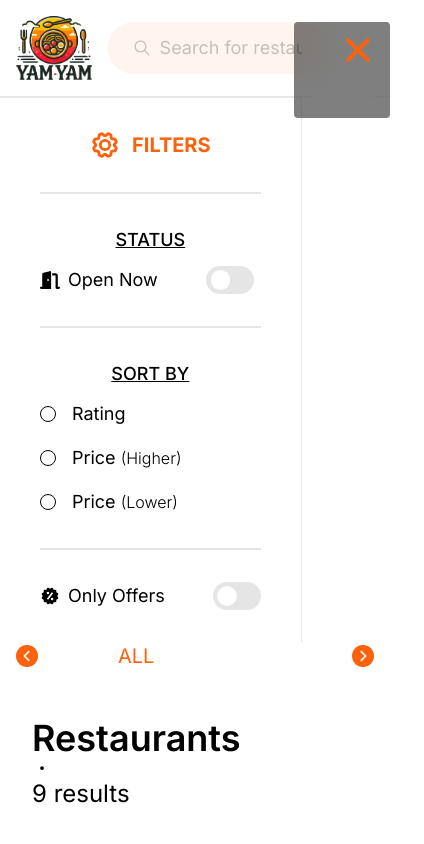
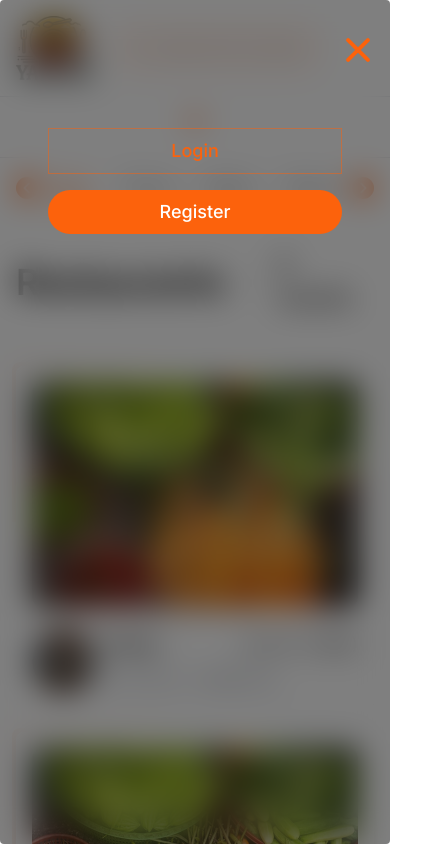
Before and after one commit to elsayedessam003/YumYum, a React (Vite) app in the folder Client/: page /restaurants in a window 390 px wide. Both pictures are taken after a click on the button 358 px from the left and 48 px from the top of the page. Shown: the top 844 px of the page, 424 px wide, since content can reach past the window. Built offline with nearby package versions, Linux system fonts and the light colour scheme.

Commit message:
Fixed the responsive of the restaurants page

```diff
--- /dev/null
+++ b/Client/src/components/Drawer/Drawer.jsx
@@ -0,0 +1,34 @@
+import React, { useState } from "react";
+import PropTypes from "prop-types";
+import Button from "../Button/Button.jsx";
+import { TiArrowSortedDown } from "react-icons/ti";
+
+Drawer.propTypes = {};
+
+function Drawer({ className, children }) {
+  const [isOpened, setIsOpened] = useState(false);
+
+  function handleClick() {
+    setIsOpened((currentState) => !currentState);
+  }
+
+  return (
+    <div
+      className={`${className} w-screen bg-white flex flex-col border-b items-center h-fit z-10 max-h-max transition-all ease-linear pb-2 sticky top-[97px]`}
+    >
+      <div
+        className={`${isOpened ? "h-fit visible" : "h-0 invisible"} transition-all ease-linear overflow-y-hidden`}
+      >
+        {children}
+      </div>
+
+      <Button variant={"text"} onClick={handleClick}>
+        <TiArrowSortedDown
+          className={`text-4xl ${isOpened ? "rotate-180" : ""} transition-all ease-linear`}
+        />
+      </Button>
+    </div>
+  );
+}
+
+export default Drawer;
--- a/Client/src/components/Edge/Edge.jsx
+++ b/Client/src/components/Edge/Edge.jsx
@@ -3,7 +3,7 @@ import { useEffect, useRef, useState } from "react";
 function Edge() {
   const [pos, setPos] = useState({ x: 0, y: 0 });
   const element = useRef(null);
-  const gradientBackground = `radial-gradient(circle at ${pos.x}px ${pos.y}px, rgba(252, 98, 12, 0.5), rgba(255, 255, 255, 0))`;
+  const gradientBackground = `radial-gradient(circle at ${pos.x}px ${pos.y}px, rgba(252, 98, 12, 0.3), rgba(255, 255, 255, 0))`;
 
   useEffect(() => {
     const parent = element.current.parentElement.parentElement;
--- a/Client/src/components/HomeNavbar.jsx
+++ b/Client/src/components/HomeNavbar.jsx
@@ -10,7 +10,7 @@ HomeNavbar.propTypes = {
 
 function HomeNavbar({ setLogin, setSignUp }) {
   return (
-    <div className="h-[7rem] px-[7%] md:px-[5%] md:h-[8rem] w-screen pt-8 flex items-center justify-between relative">
+    <div className="h-[7rem] px-[7%] md:px-[5%] md:h-[8rem] w-screen pt-8 flex items-center justify-between">
       <img src="/public/Logo-White.svg" alt="YamYam logo" className="h-full" />
 
       <div className="hidden lg:flex items-center gap-8">
--- a/Client/src/components/Navbar/Navbar.jsx
+++ b/Client/src/components/Navbar/Navbar.jsx
@@ -7,6 +7,7 @@ import { FaLocationDot } from "react-icons/fa6";
 import Register from "../Register/Register.jsx";
 import CartButton from "../Cart/CartButton.jsx";
 import SideMenu from "../SideMenu/SideMenu.jsx";
+import { IoIosNotifications } from "react-icons/io";
 
 function Navbar() {
   const [cities, setCities] = useState([]);
@@ -32,7 +33,7 @@ function Navbar() {
 
       <div
         className={
-          "flex items-center gap-4 lg:justify-between px-4 lg:px-16 py-4 sticky top-0 bg-white z-10 border-b w-full"
+          "flex items-center gap-4 lg:justify-between px-4 lg:px-16 py-4 sticky top-0 bg-white z-20 border-b w-full"
         }
       >
         <div className={"flex gap-12 items-center shrink-0"}>
@@ -55,7 +56,7 @@ function Navbar() {
 
         <div className={"hidden gap-4 pl-8 xl:flex"}>
           <Button color={"black"} variant={"text"} className={"font-medium"}>
-            not
+            <IoIosNotifications />
           </Button>
 
           <CartButton itemsNumber={99} />
@@ -84,7 +85,30 @@ function Navbar() {
           </Button>
         </div>
 
-        <SideMenu />
+        <SideMenu>
+          <Button
+            color={"primary"}
+            variant={"outline"}
+            className={"font-medium"}
+            onClick={() => {
+              setLogin(true);
+            }}
+          >
+            Login
+          </Button>
+
+          <Button
+            color={"white"}
+            variant={"default"}
+            rounding={"full"}
+            className={"font-medium"}
+            onClick={() => {
+              setSignUp(true);
+            }}
+          >
+            Register
+          </Button>
+        </SideMenu>
       </div>
     </>
   );
--- a/Client/src/components/OrderPrepare.jsx
+++ b/Client/src/components/OrderPrepare.jsx
@@ -30,7 +30,9 @@ function OrderPrepare({ name, content, price, setProduct }) {
   }
 
   function handleNumberOfOrders(value) {
-    setNumberOfOrders((currentValue) => currentValue + value);
+    if (numberOfOrders + value >= 1) {
+      setNumberOfOrders((currentValue) => currentValue + value);
+    }
   }
 
   return (
@@ -83,7 +85,7 @@ function OrderPrepare({ name, content, price, setProduct }) {
 
         <div>
           <div className={"px-10 flex items-center justify-between gap-4"}>
-            <div className={"flex gap-8 items-center"}>
+            <div className={"flex gap-12 items-center"}>
               <Button
                 variant={"outline"}
                 rounding={"circle"}
--- a/Client/src/components/Restaurant Card/RestaurantCard.jsx
+++ b/Client/src/components/Restaurant Card/RestaurantCard.jsx
@@ -53,7 +53,7 @@ function RestaurantCard({
   };
 
   const gradientBackground = inside
-    ? `radial-gradient(circle at ${mousePosition.x}px ${mousePosition.y}px, rgba(252, 98, 12, 0.2), rgba(255, 255, 255, 1))`
+    ? `radial-gradient(circle at ${mousePosition.x}px ${mousePosition.y}px, rgba(252, 98, 12, 0.1), rgba(255, 255, 255, 1))`
     : "white";
 
   return (
--- a/Client/src/components/SideMenu/SideMenu.jsx
+++ b/Client/src/components/SideMenu/SideMenu.jsx
@@ -25,16 +25,16 @@ function SideMenu({ color = "primary", className, children }) {
   }, [isOpened, target]);
 
   return (
-    <div className={`block lg:hidden ${className} relative`}>
+    <div className={`block lg:hidden ${className}`}>
       <SideMenuButton
         isOpened={isOpened}
         setIsOpened={setIsOpened}
         color={getColor(color)}
-        className={"z-10 relative"}
+        className={"z-50 relative"}
         onMouseDown={(e) => e.stopPropagation()}
       />
       <div
-        className={`absolute bg-black flex flex-col gap-4 p-12 rounded top-0 right-0 translate-x-4 -translate-y-4 transition-all ease-linear bg-opacity-50 backdrop-blur-lg ${isOpened ? "" : "invisible opacity-0 h-0"}`}
+        className={`absolute bg-black flex flex-col left-0 top-0 w-full h-screen z-40 gap-4 px-12 pt-32 rounded transition-all ease-linear bg-opacity-50 backdrop-blur-lg ${isOpened ? "left-0" : "invisible w-0 opacity-0"}`}
         ref={target}
       >
         {children}
--- a/Client/src/components/Slider/Slider.jsx
+++ b/Client/src/components/Slider/Slider.jsx
@@ -6,7 +6,7 @@ import Button from "../Button/Button.jsx";
 Slider.propTypes = {
   choice: PropTypes.any.isRequired,
   setChoice: PropTypes.func.isRequired,
-  variant: PropTypes.oneOf(["default, text"]),
+  variant: PropTypes.oneOf(["default", "text"]),
   className: PropTypes.string,
   children: PropTypes.node,
 };
@@ -41,7 +41,7 @@ function Slider({
     >
       <Button
         rounding={"circle"}
-        size={"small"}
+        size={`${variant === "default" ? "medium" : "small"}`}
         onClick={() => {
           handleClick(-1);
         }}
@@ -52,7 +52,7 @@ function Slider({
       </Button>
 
       <div
-        className={`flex justify-start items-center ${variant === "default" ? "gap-12" : "gap-8"} select-none w-full overflow-hidden lg:px-4`}
+        className={`flex justify-start items-center ${variant === "default" ? "gap-16" : "gap-8"} select-none w-full overflow-hidden lg:px-4`}
       >
         {React.Children.map(children, (child) => {
           return React.cloneElement(child, { variant, choice, setChoice });
@@ -61,7 +61,7 @@ function Slider({
 
       <Button
         rounding={"circle"}
-        size={"small"}
+        size={`${variant === "default" ? "medium" : "small"}`}
         onClick={() => {
           handleClick(1);
         }}
--- a/Client/src/components/Slider/SliderItem.jsx
+++ b/Client/src/components/Slider/SliderItem.jsx
@@ -42,7 +42,7 @@ function SliderItem({ label, icon, value, variant, choice, setChoice }) {
       ) : null}
 
       <p
-        className={`text-xl ${value === choice ? ` ${variant === "text" ? "underline underline-offset-4" : ""} text-project-orange` : `${variant === "text" ? "text-black/60" : "text-white"}`}`}
+        className={`text-xl ${value === choice ? ` ${variant === "text" ? "underline underline-offset-4" : ""} text-project-orange font-medium` : `${variant === "text" ? "text-black/60" : "text-white"}`}`}
       >
         {label}
       </p>
--- a/Client/src/pages/restaurants/Restaurants.jsx
+++ b/Client/src/pages/restaurants/Restaurants.jsx
@@ -6,6 +6,7 @@ import { useEffect, useState } from "react";
 import Slider from "../../components/Slider/Slider.jsx";
 import axios from "axios";
 import Edge from "../../components/Edge/Edge.jsx";
+import Drawer from "../../components/Drawer/Drawer.jsx";
 
 function Restaurants() {
   const [category, setCategory] = useState("all");
@@ -31,12 +32,20 @@ function Restaurants() {
   return (
     <div
       className={
-        "grid lg:grid-cols-[min-content_auto] grid-rows-[min-content_auto]"
+        "grid lg:grid-cols-[min-content_auto] grid-rows-[min-content_auto] relative"
       }
     >
-      <div className={"lg:row-span-3 w-fit h-full border-r relative"}>
+      <div
+        className={
+          "hidden lg:block lg:row-span-3 w-fit h-full border-r relative"
+        }
+      >
         <RestaurantsFilterSection />
       </div>
+
+      <Drawer>
+        <RestaurantsFilterSection />
+      </Drawer>
 
       <div
         style={{ backgroundImage: "url('/CategoriesBackground.svg')" }}
@@ -69,8 +78,13 @@ function Restaurants() {
         </Slider>
       </div>
 
-      <div className={"w-screen px-4 lg:hidden"}>
-        <Slider choice={category} setChoice={setCategory} className={"w-full"}>
+      <div className={"w-screen px-4 lg:hidden pt-4"}>
+        <Slider
+          choice={category}
+          setChoice={setCategory}
+          className={"w-full"}
+          variant={"text"}
+        >
           {categories.map((item) => {
             return (
               <SliderItem
@@ -85,7 +99,7 @@ function Restaurants() {
 
       <div
         className={
-          "lg:row-span-1 lg:flex items-center gap-4 font-semibold text-4xl px-8 py-12"
+          "lg:row-span-1 flex items-center gap-4 font-semibold text-4xl px-4 lg:px-8 py-12"
         }
       >
         <p>Restaurants</p>
@@ -95,7 +109,7 @@ function Restaurants() {
 
       <div
         className={
-          "lg:row-span-1 grid justify-normal grid-cols-[repeat(auto-fill,minmax(360px,1fr))] lg:grid-cols-[repeat(auto-fill,minmax(380px,1fr))] gap-4 px-8"
+          "lg:row-span-1 grid justify-normal grid-cols-[repeat(auto-fill,minmax(360px,1fr))] lg:grid-cols-[repeat(auto-fill,minmax(380px,1fr))] gap-4 px-3 lg:px-8"
         }
       >
         {restaurantCards.map((card, index) => (
```
